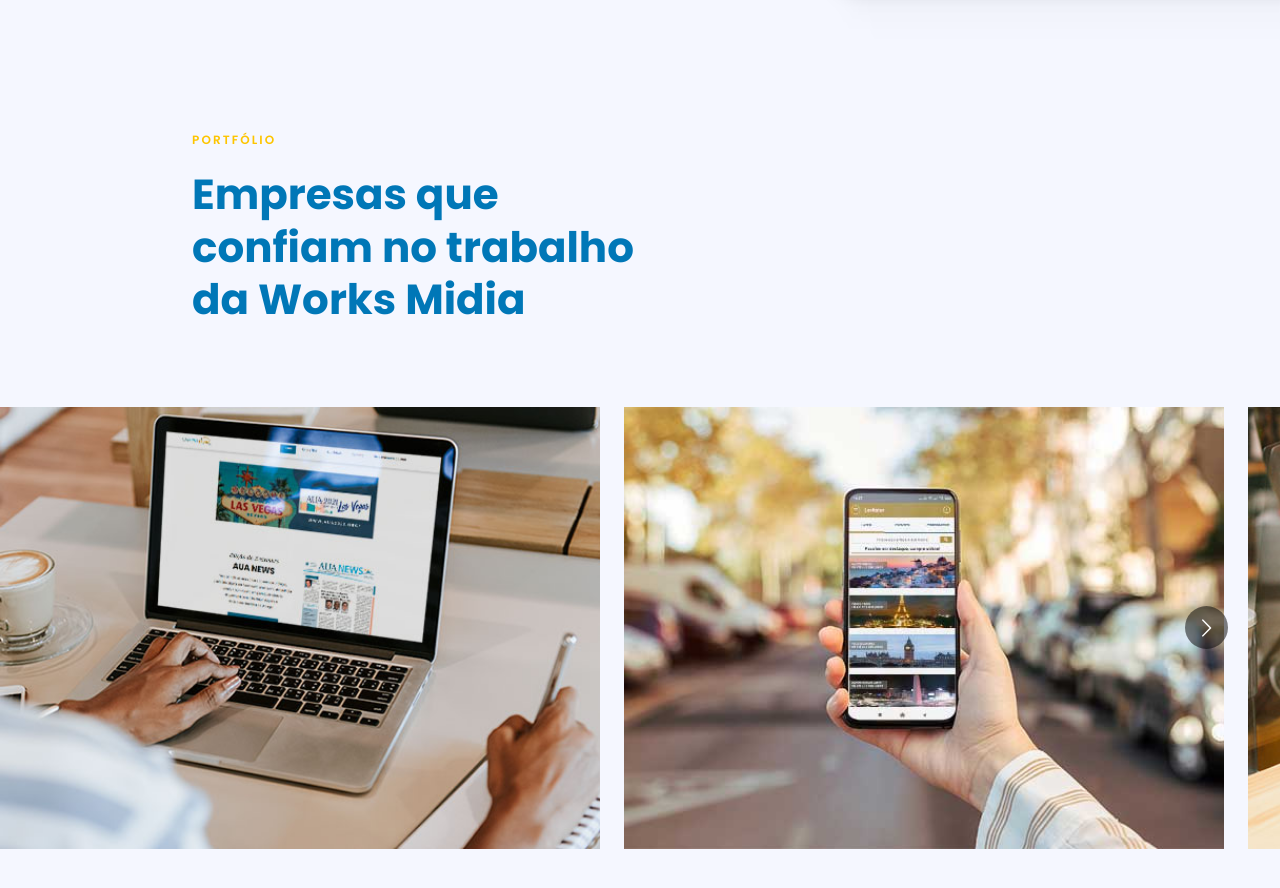
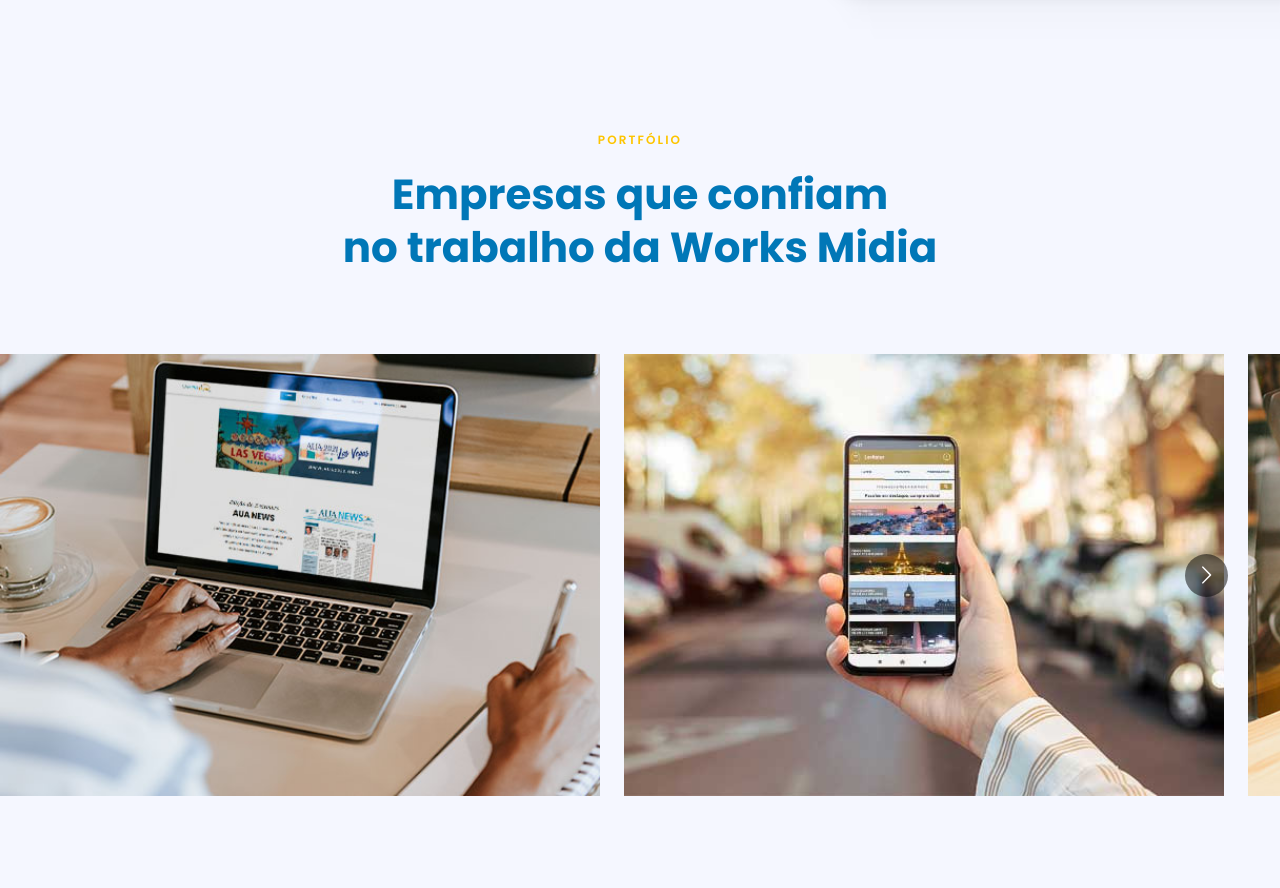
Before and after one commit to beaslins/worksmidia, a Next.js app: page / in a window 1280 px wide. Shown: the part 1626-2514 px from the top of the page. Built offline with nearby package versions, Linux system fonts and the light colour scheme.

Commit message:
update home

```diff
--- a/pages/index.js
+++ b/pages/index.js
@@ -140,10 +140,10 @@ function Home() {
             </section>
 
             <section id="portfolio" className="home-portfolio">
-                <div className="port-title flex">
+                <div className="port-title">
                     <div className="box-title">
                         <h4 className="sub-title">Portfólio</h4>
-                        <h2 className="title">Empresas que confiam no trabalho da Works Midia</h2>
+                        <h2 className="title">Empresas que confiam <span className="block">no trabalho da Works Midia</span></h2>
                     </div>
                 </div>
                 <div className="works">
--- a/public/styles/home.css
+++ b/public/styles/home.css
@@ -171,12 +171,11 @@ section.home-clients button::before {
 }
 
 section.home-portfolio div.port-title {
-    width: 50%;
-    justify-content: flex-end;
     margin-bottom: 5em;
 }
 section.home-portfolio div.port-title div.box-title {
-    width: 70%;
+    width: 100%;
+    text-align: center;
 }
 section.home-portfolio div.works ul li + li  {
     margin-left: 1.5em;
```
